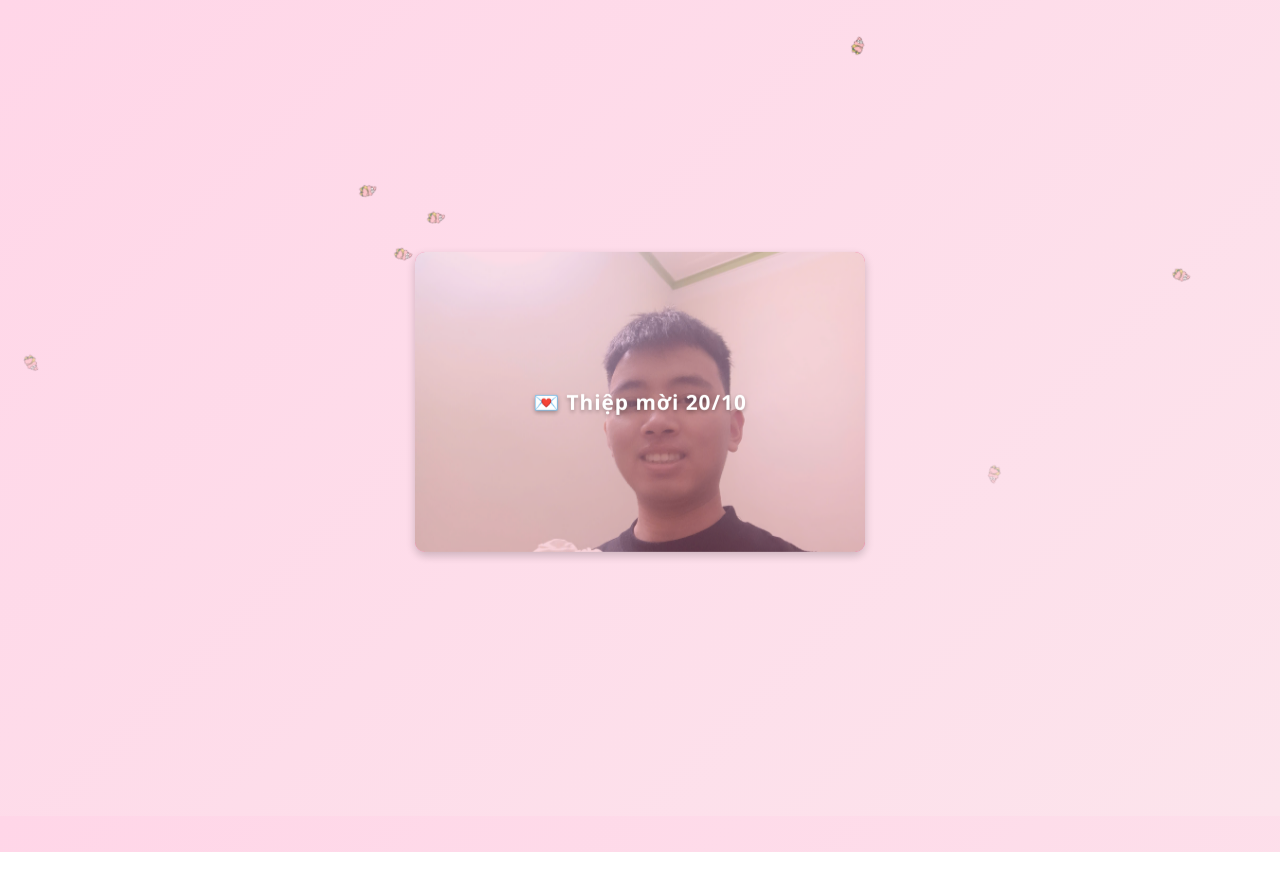
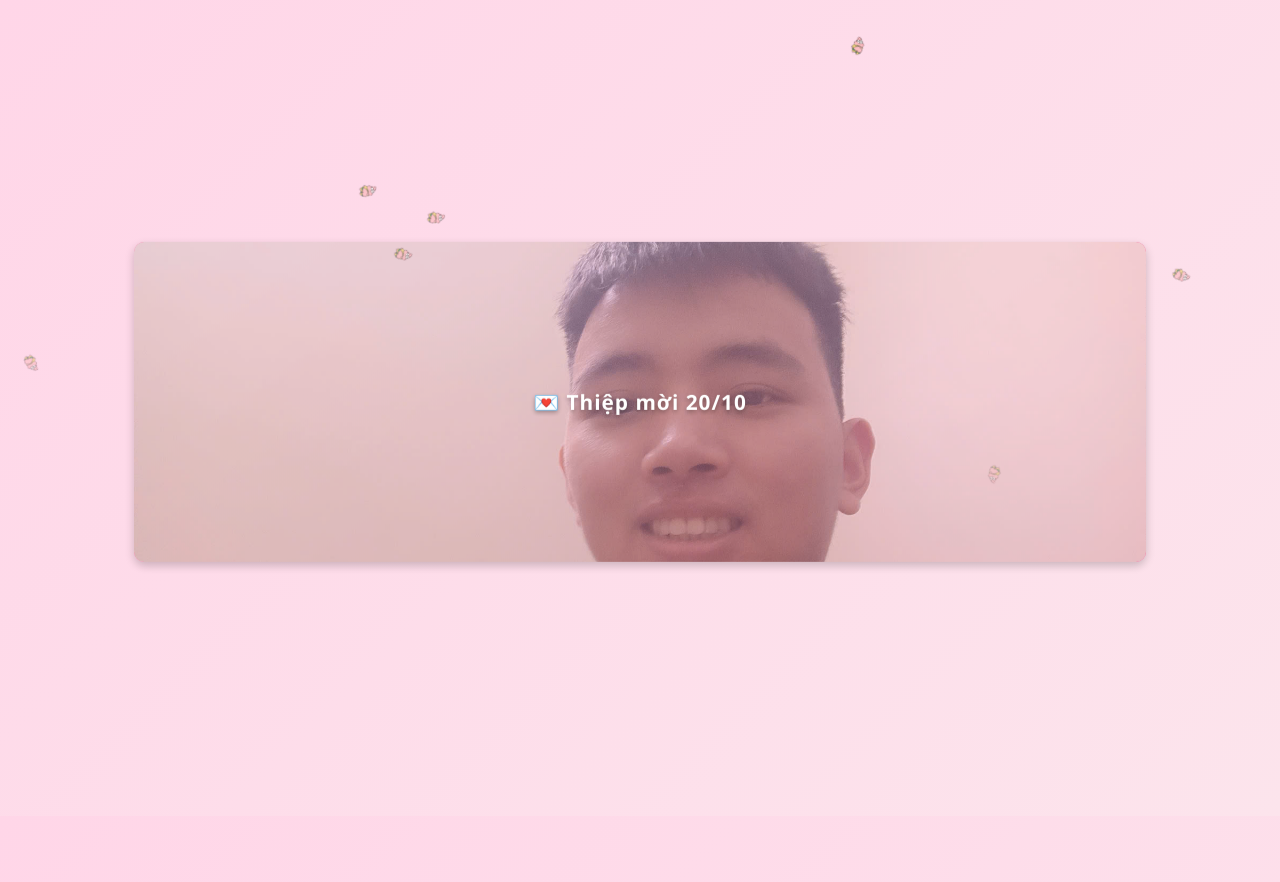
Before and after one commit to Quan2210/Invitation, a plain HTML site: page index.html in a window 1280 px wide. Before the commit the page ends 852 px from the top, so only its background shows below. Drawn offline with Linux system fonts and the light colour scheme.

Commit message:
No message

```diff
--- a/style.css
+++ b/style.css
@@ -10,8 +10,8 @@ body {
 
 .card {
     position: relative;
-    width: 450px;
-    height: 300px;
+    width: 80%;
+    height: 40%;
     perspective: 100px;
     cursor: pointer;
     animation: float 3s ease-in-out infinite;
```
